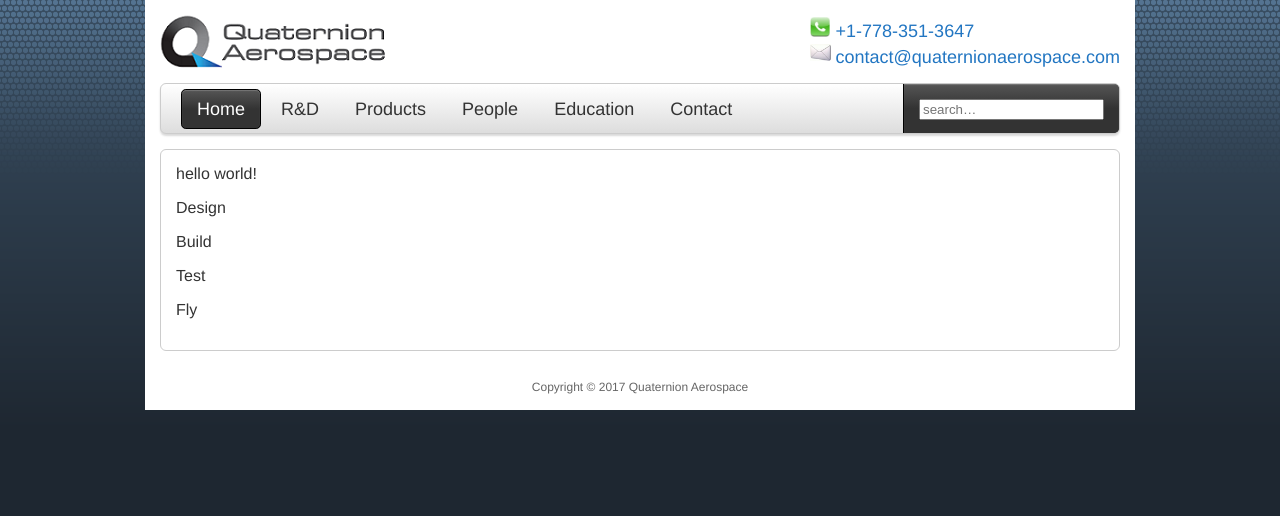
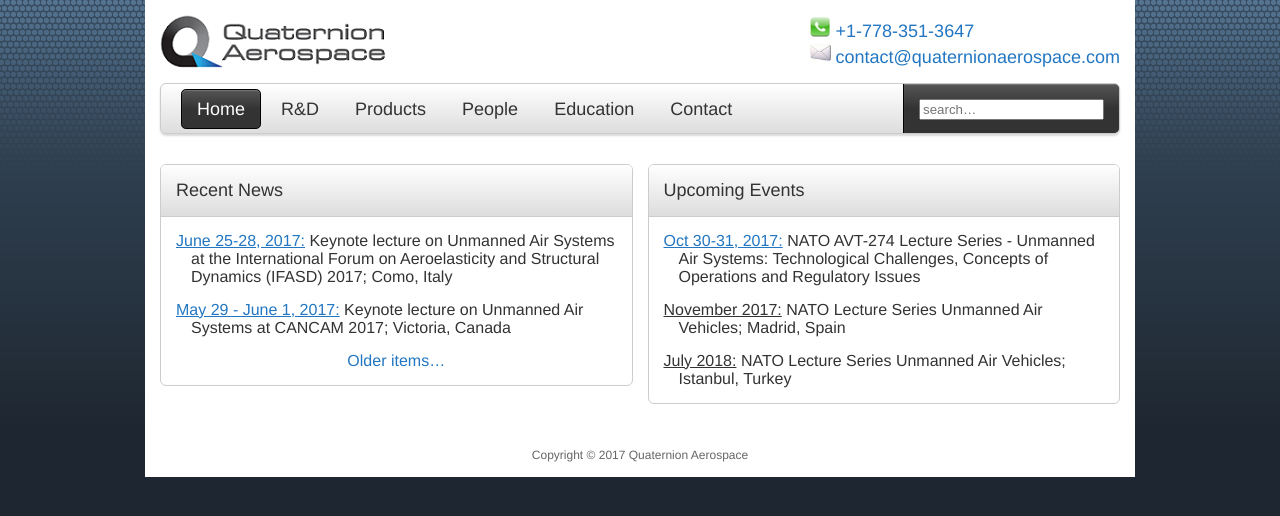
Before and after one commit to quaternion-aerospace/quaternion-aerospace.github.io, a Jekyll site: the page built from index.html, in a window 1280 px wide. Shown: the top 516 px of the page. Built offline with Jekyll 4.4.1, drawn with Linux system fonts in a browser that asks for light colours.

Commit message:
add homepage "news" and supporting "oldnews" page

```diff
--- /dev/null
+++ b/_data/news.yml
@@ -0,0 +1,52 @@
+upcoming:
+  - headline: "NATO AVT-274 Lecture Series - Unmanned Air Systems: Technological Challenges, Concepts of Operations and Regulatory Issues"
+    link: https://events.sto.nato.int/index.php/upcoming-events/event-list/event/0/19-lecture-series/86-avt-274-rls-on-unmanned-air-vehicles-technological-challenges-concepts-of-operations-and-regulatory-issues
+    date: Oct 30-31, 2017
+  - headline: NATO Lecture Series Unmanned Air Vehicles; Madrid, Spain
+    date: November 2017
+  - headline: NATO Lecture Series Unmanned Air Vehicles; Istanbul, Turkey
+    date: July 2018
+
+news:
+  - headline: Keynote lecture on Unmanned Air Systems at the International Forum on Aeroelasticity and Structural Dynamics (IFASD) 2017; Como, Italy
+    link: http://congressi.fondazionealessandrovolta.it/ifasd2017/
+    date: June 25-28, 2017
+  - headline: Keynote lecture on Unmanned Air Systems at CANCAM 2017; Victoria, Canada
+    link: https://cancam2017.me.uvic.ca
+    date: May 29 - June 1, 2017
+
+archive:
+  - headline: NATO Lecture Series Unmanned Air Vehicles; Lisbon, Portugal
+    date: May 2017
+  - headline: NATO Lecture Series on Structural Health Monitoring; Bilbao, Spain
+    date: July, 2016
+  - headline: NATO Lecture Series on Structural Health Monitoring; Vancouver, Canada
+    date: July, 2015
+  - headline: NATO Lecture Series on Structural Health Monitoring; Madrid, Spain
+    date: November, 2014
+  - headline: NATO Lecture Series on Structural Health Monitoring; Berlin, Germany
+    date: February, 2014
+  - headline: Workshop on Energy Efficient Aircraft Configurations and Concepts of Operation; Lisbon, Portugal
+    date: November 2013
+  - headline: Workshop on Energy Efficient Aircraft Configurations and Concepts of Operation; Lisbon, Portugal
+    date: October 2012
+  - headline: Lecture Series on Structural Health Monitoring
+    date: 2007-2009
+  - headline: Disaster Management – Air and Space Based Technology; Lisbon, Portugal
+    date: Sept 25-27, 2006
+  - headline: Novel Aircraft Design Concepts for the 21st Century; Lisbon, Portugal
+    date: Oct 20-22, 2003
+  - headline: Aerospace Power; Lisbon, Portugal
+    date: July 1-2, 2003
+  - headline: Fluid-Structure Interaction Issues; Lisbon, Portugal
+    date: Oct 15-22, 2002
+  - headline: "Smart Structures and Materials and its Application in Aeronautics; Turkey"
+    date: Oct 1-5 2001
+  - headline: "Small Satellite Technology and Design; at Lisbon, Portugal"
+    date: Oct 23-27, 2000
+  - headline: "Smart Structures: Theory and Applications; at Udine, Itália"
+    date: Jun 19-23, 2000
+  - headline: "Computational & Experimental Aeroelasticity - IST/AFA"
+    date: Sept 27-30, 1999
+  - headline: "Lecture: Smart Materials, Structures & Aeroelasticity - IST/AFA"
+    date: Oct 27-29, 1998
--- /dev/null
+++ b/_includes/news.html
@@ -0,0 +1,10 @@
+{% for item in include.data %}
+	{% capture article %}
+	<span class="link date">{{item.date}}:</span> {{item.headline}}
+	{% endcapture %}
+	{% if item.link %}
+	<li><a class="defer" href="{{item.link}}">{{ article }}</a></li>
+	{% else %}
+	<li>{{ article }}</li>
+	{% endif %}
+{% endfor %}
--- /dev/null
+++ b/css/splash.scss
@@ -0,0 +1,58 @@
+---
+---
+@charset 'utf-8';
+@import 'globals';
+
+.news {
+	flex: 1;
+	border: 1px solid $uiBorder;
+	border-radius: $borderRadius;
+	margin-bottom: $pad;
+	padding: $pad;
+	overflow: hidden;
+
+	h2 {
+		margin: -$pad;
+		padding: $pad;
+		margin-bottom: $pad;
+		background-color: $uiBg;
+		border-bottom: 1px solid $uiBorder;
+		font-size: 1.125em;
+		font-weight: normal;
+		background-image: linear-gradient(to bottom, $uiShineHigh, $uiShineLow);
+	}
+
+	ul {
+		margin: 0;
+		padding: 0 0 0 $pad;
+		list-style: none;
+		text-indent: -$pad;
+	}
+
+	li {
+		margin: $pad 0 0;
+		padding: 0;
+	}
+
+	.date {
+		text-decoration: underline;
+	}
+
+	.more {
+		display: block;
+		margin-top: $pad;
+		text-align: center;
+	}
+}
+
+@media (min-width: $mobileBreakPt) {
+	.columns {
+		display: flex;
+		align-items: flex-start;
+		margin-top: (2 * $pad);
+	}
+
+	.news + .news {
+		margin-left: $pad;
+	}
+}
--- a/index.html
+++ b/index.html
@@ -1,7 +1,21 @@
 ---
+layout: base
+stylesheet: splash
 ---
-hello world!
-<p>Design</p>
-<p>Build</p>
-<p>Test</p>
-<p>Fly</p>
+<div class="columns">
+	<section class="news">
+		<h2>Recent News</h2>
+		<ul>
+		{% include news.html data=site.data.news.news %}
+		</ul>
+		{% if site.data.news.archive %}
+			<a class="more" href="oldnews/">Older items…</a>
+		{% endif %}
+	</section>
+	<section class="news">
+		<h2>Upcoming Events</h2>
+		<ul>
+		{% include news.html data=site.data.news.upcoming %}
+		</ul>
+	</section>
+</div>
```
Also changed, not shown: oldnews.html (added, +10 -0 lines).
